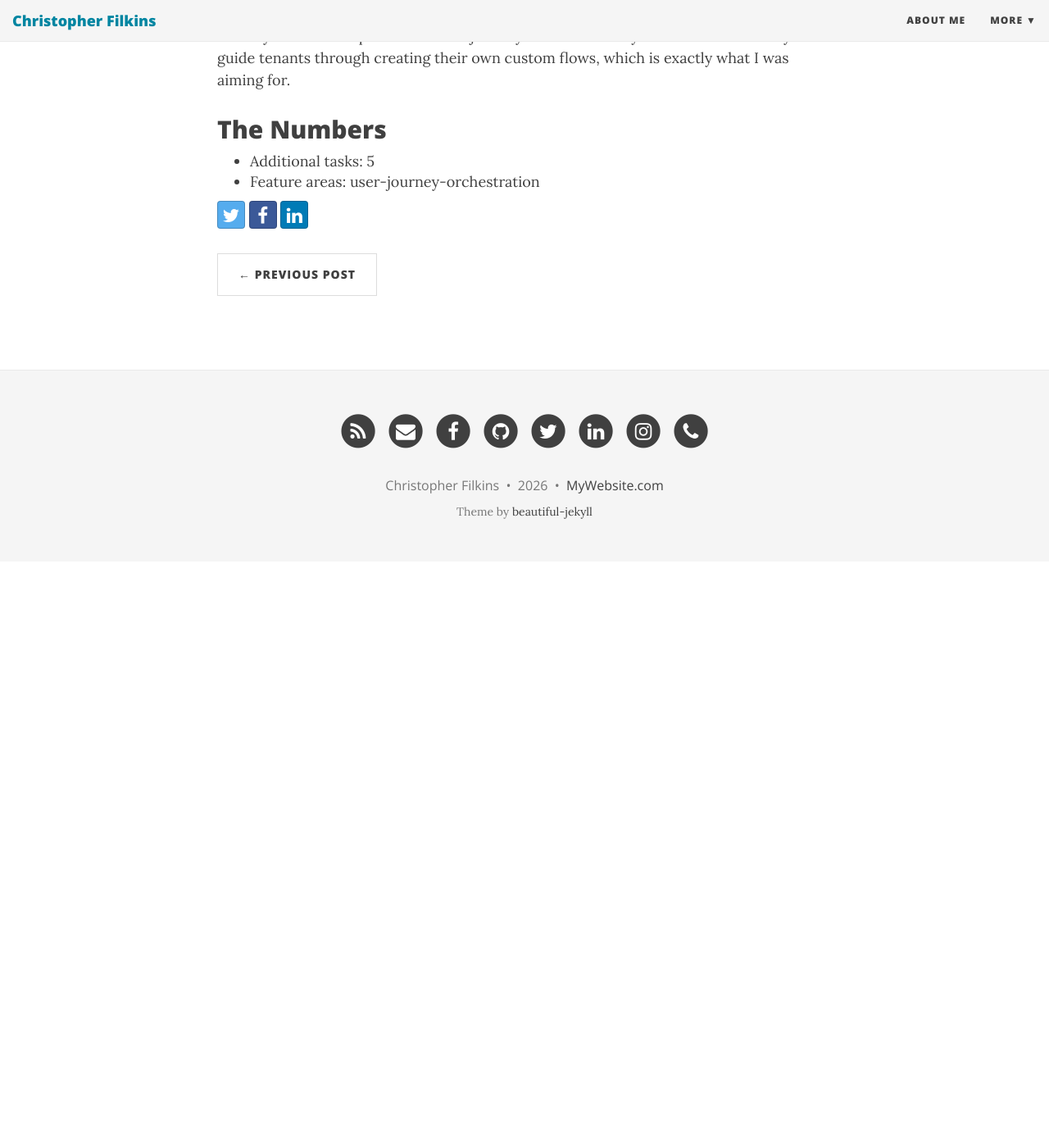
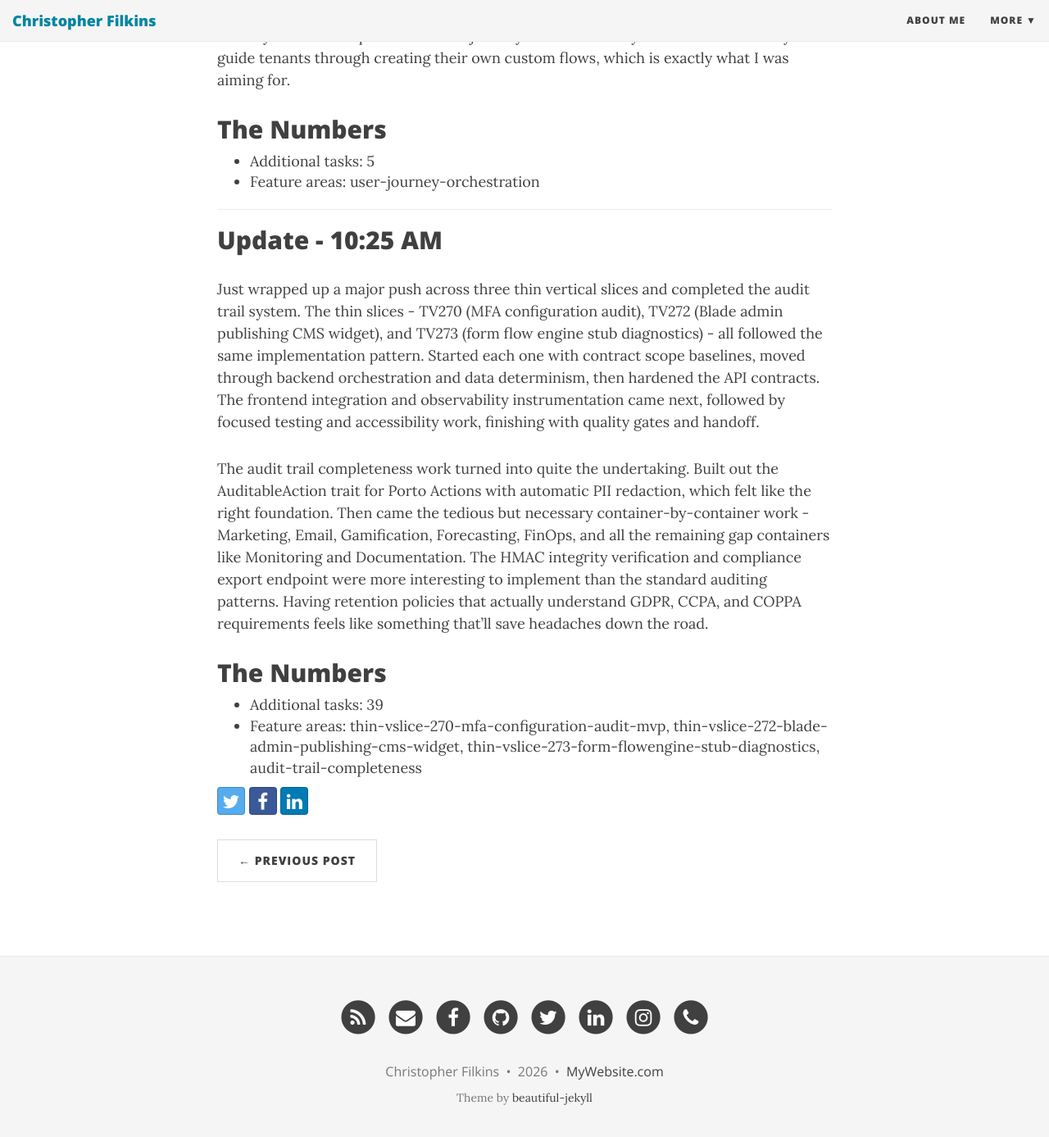
Before and after one commit to filchyboy/filchyboy.github.io, a Jekyll site: the page built from _posts/2026-03-23-todays-plan.md, in a window 1280 px wide and 1400 px high, scrolled down 2296 px. Shown: the top 1387 px of the window at 82% size. Built offline with Jekyll 4.4.1, drawn with Linux system fonts in a browser that asks for light colours; nearby versions of some CDN libraries; before the commit the page ends 2981 px from its top, so only the background shows below that.

Commit message:
Update build-in-public update: Daily Development Update

```diff
--- a/_posts/2026-03-23-todays-plan.md
+++ b/_posts/2026-03-23-todays-plan.md
@@ -44,8 +44,20 @@ The real meat of the day was building out the tenant-configurable schema editor
 ## The Numbers
 - Additional tasks: 5
 - Feature areas: user-journey-orchestration
+
+---
+
+## Update - 10:25 AM
+
+Just wrapped up a major push across three thin vertical slices and completed the audit trail system. The thin slices - TV270 (MFA configuration audit), TV272 (Blade admin publishing CMS widget), and TV273 (form flow engine stub diagnostics) - all followed the same implementation pattern. Started each one with contract scope baselines, moved through backend orchestration and data determinism, then hardened the API contracts. The frontend integration and observability instrumentation came next, followed by focused testing and accessibility work, finishing with quality gates and handoff.
+
+The audit trail completeness work turned into quite the undertaking. Built out the AuditableAction trait for Porto Actions with automatic PII redaction, which felt like the right foundation. Then came the tedious but necessary container-by-container work - Marketing, Email, Gamification, Forecasting, FinOps, and all the remaining gap containers like Monitoring and Documentation. The HMAC integrity verification and compliance export endpoint were more interesting to implement than the standard auditing patterns. Having retention policies that actually understand GDPR, CCPA, and COPPA requirements feels like something that'll save headaches down the road.
+
+## The Numbers
+- Additional tasks: 39
+- Feature areas: thin-vslice-270-mfa-configuration-audit-mvp, thin-vslice-272-blade-admin-publishing-cms-widget, thin-vslice-273-form-flowengine-stub-diagnostics, audit-trail-completeness
 <!-- Generated by dev-tracker publish_to_jekyll.py (AI mode) -->
 <!-- accomplished-date: 2026-03-23 -->
-<!-- unit-ids: ujo-navigation,ujo-tests-a11y,ujo-quality-handoff,ujo-admin-schema-editor,ujo-agent-discovery-interview -->
+<!-- unit-ids: tv270-contract-scope-baseline,tv272-contract-scope-baseline,tv273-contract-scope-baseline,at-03-auditable-action-trait,at-10-pii-redaction,tv270-backend-orchestration,tv270-data-determinism,tv272-backend-orchestration,tv272-data-determinism,tv273-backend-orchestration,tv273-data-determinism,at-01-coverage-audit,at-02-define-standard,tv270-api-contract-hardening,tv272-api-contract-hardening,tv273-api-contract-hardening,at-11-hmac-integrity,at-05-marketing-container,at-12-export-endpoint,at-13-retention-policy,tv270-frontend-integration,tv270-observability-instrumentation,tv272-frontend-integration,tv272-observability-instrumentation,tv273-frontend-integration,at-14-tests,tv273-observability-instrumentation,tv270-focused-tests-a11y,tv272-focused-tests-a11y,tv273-focused-tests-a11y,at-04-email-container,at-06-gamification-container,at-07-forecasting-container,at-08-finops-container,at-09-remaining-containers,at-15-quality-gates,tv270-quality-gates-handoff,tv272-quality-gates-handoff,tv273-quality-gates-handoff -->
 
-<!-- unit-ids: ujo-admin-schema-editor,ujo-agent-discovery-interview,ujo-navigation,ujo-quality-handoff,ujo-tests-a11y -->
+<!-- unit-ids: at-01-coverage-audit,at-02-define-standard,at-03-auditable-action-trait,at-04-email-container,at-05-marketing-container,at-06-gamification-container,at-07-forecasting-container,at-08-finops-container,at-09-remaining-containers,at-10-pii-redaction,at-11-hmac-integrity,at-12-export-endpoint,at-13-retention-policy,at-14-tests,at-15-quality-gates,tv270-api-contract-hardening,tv270-backend-orchestration,tv270-contract-scope-baseline,tv270-data-determinism,tv270-focused-tests-a11y,tv270-frontend-integration,tv270-observability-instrumentation,tv270-quality-gates-handoff,tv272-api-contract-hardening,tv272-backend-orchestration,tv272-contract-scope-baseline,tv272-data-determinism,tv272-focused-tests-a11y,tv272-frontend-integration,tv272-observability-instrumentation,tv272-quality-gates-handoff,tv273-api-contract-hardening,tv273-backend-orchestration,tv273-contract-scope-baseline,tv273-data-determinism,tv273-focused-tests-a11y,tv273-frontend-integration,tv273-observability-instrumentation,tv273-quality-gates-handoff,ujo-admin-schema-editor,ujo-agent-discovery-interview,ujo-navigation,ujo-quality-handoff,ujo-tests-a11y -->
```
